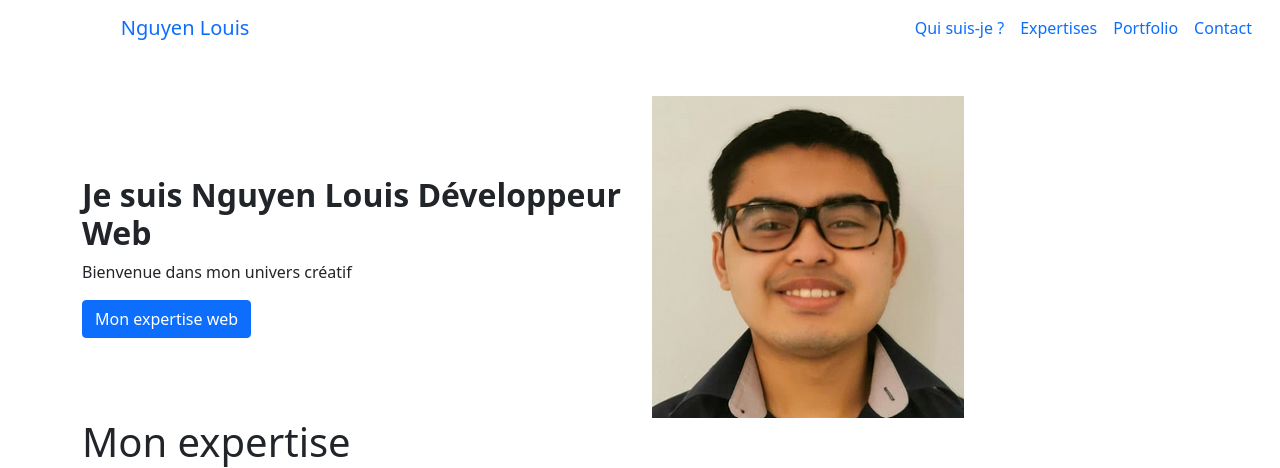
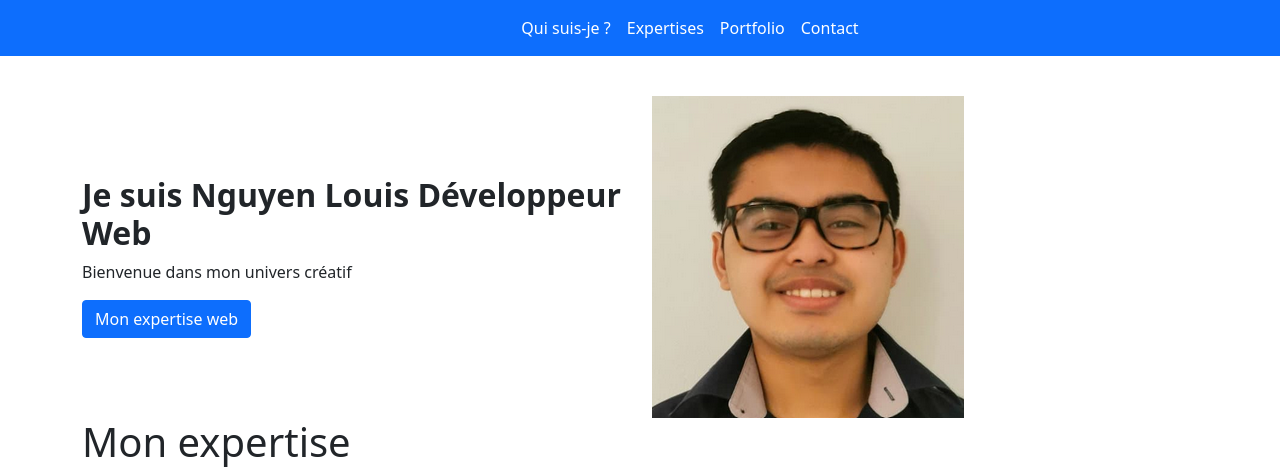
Before and after one commit to Azlou77/boostrap-project, a PHP site: page /project/index.html in a window 1280 px wide. Shown: the top 468 px of the page. Run offline with PHP 8.4, Linux system fonts and the light colour scheme.

Commit message:
update navbar

```diff
--- a/project/css/style.css
+++ b/project/css/style.css
@@ -8,17 +8,25 @@ a.navbar-brand{
     justify-content: space-beetween;
     margin-left: 8.5%;
     padding-left: calc(var(--bs-gutter-x) * .5);
+
 }
-
+/*sub navbar*/
 ul.navbar-nav{
     margin-left: 8.5%;
 }
+ul.navbar-nav li a{
+    color: white;
+}
+ul.navbar-nav li a:hover{
+    background-color: white;
+    color: #0d6efd;
+
+}
 .navbar-expand-md .navbar-collapse{
-    justify-content: flex-end;
+    justify-content: center;
     margin-right: 20px;
     margin-left:  14px;
 }
-
 /*section presenation*/
 #presentation h2{
     font-weight: bold;
--- a/project/index.html
+++ b/project/index.html
@@ -18,8 +18,7 @@
     <main class="container-fluid">
         <div class="row mt-5">
             <div class="col col-md-6">
-                <nav class="navbar navbar-expand-md fixed-top  bg-white">
-                    <a class="navbar-brand" href="...">Nguyen Louis</a>
+                <nav class="navbar navbar-expand-md fixed-top  bg-primary">
                     <!--button toggle-->
                     <button class="navbar-toggler" type="button" data-bs-toggle="collapse" data-bs-target="#navbarSupportedContent" aria-controls="navbarSupportedContent" aria-expanded="false" aria-label="Toggle navigation">
                         <span class="navbar-toggler-icon">
```
